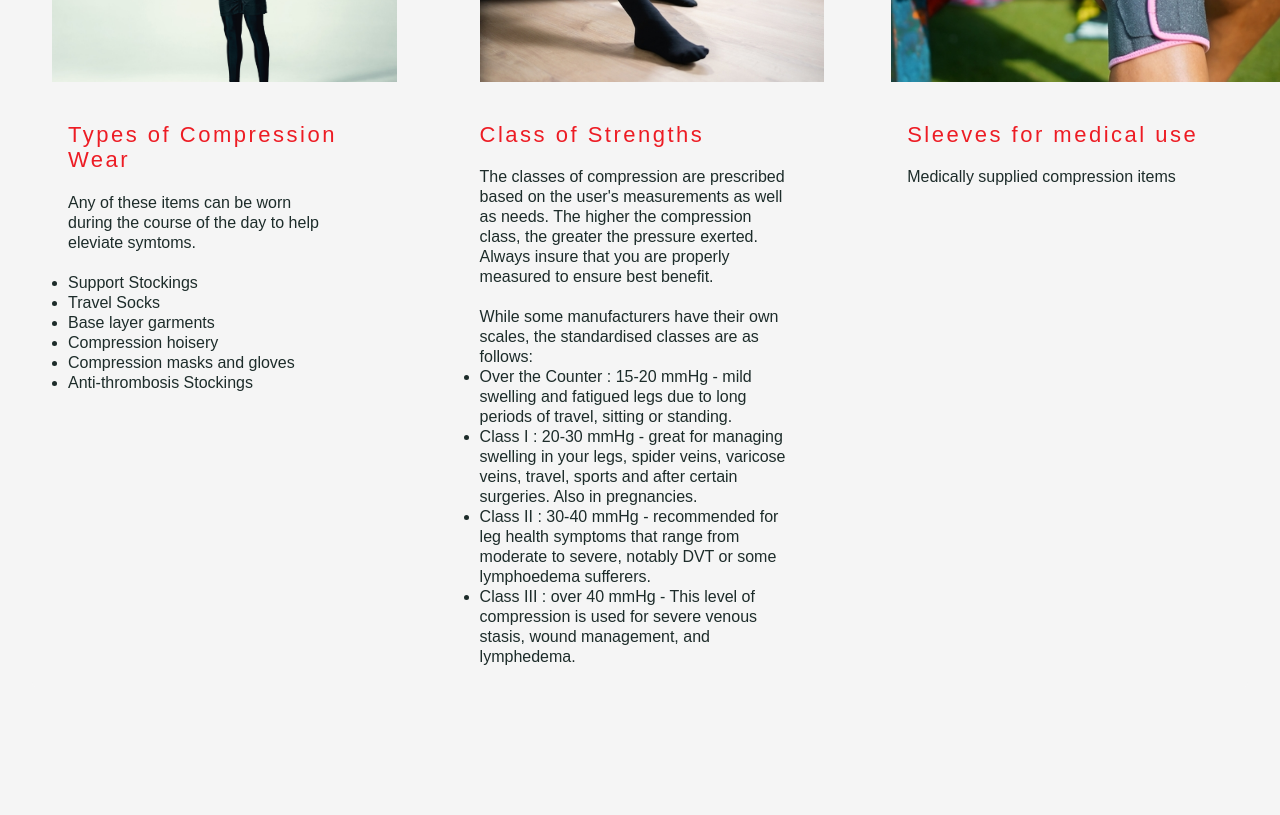
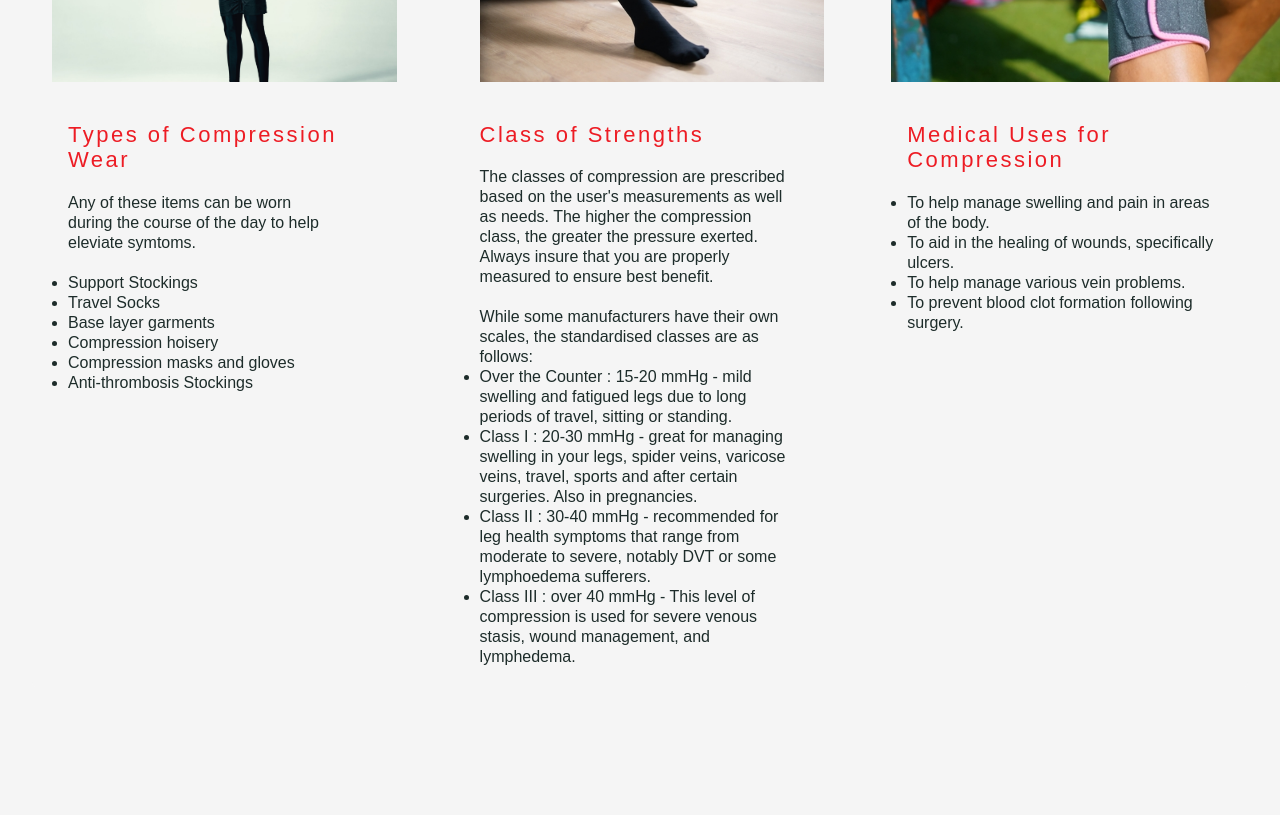
Before and after one commit to MJMcP/best-compressed, a plain HTML site: page what_is.html in a window 1280 px wide. Shown: the part 840-1655 px from the top of the page. Drawn offline with Linux system fonts and the light colour scheme; a web font is replaced by a local one.

Commit message:
to add text to what_is.html

```diff
--- a/what_is.html
+++ b/what_is.html
@@ -135,11 +135,14 @@
                     </div>
                     <div class="right-panel-heading">
                         <hr>
-                        <h2>Sleeves for medical use</h2>
+                        <h2>Medical Uses for Compression</h2>
                         <br>
-                            <p>
-                                Medically supplied compression items
-                            </p>
+                            <ul>
+                                <li>To help manage swelling and pain in areas of the body.</li>
+                                <li>To aid in the healing of wounds, specifically ulcers.</li>
+                                <li>To help manage various vein problems.</li>
+                                <li>To prevent blood clot formation following surgery.</li>
+                            </ul>
                     </div>
                 </div>
             </section>
```
